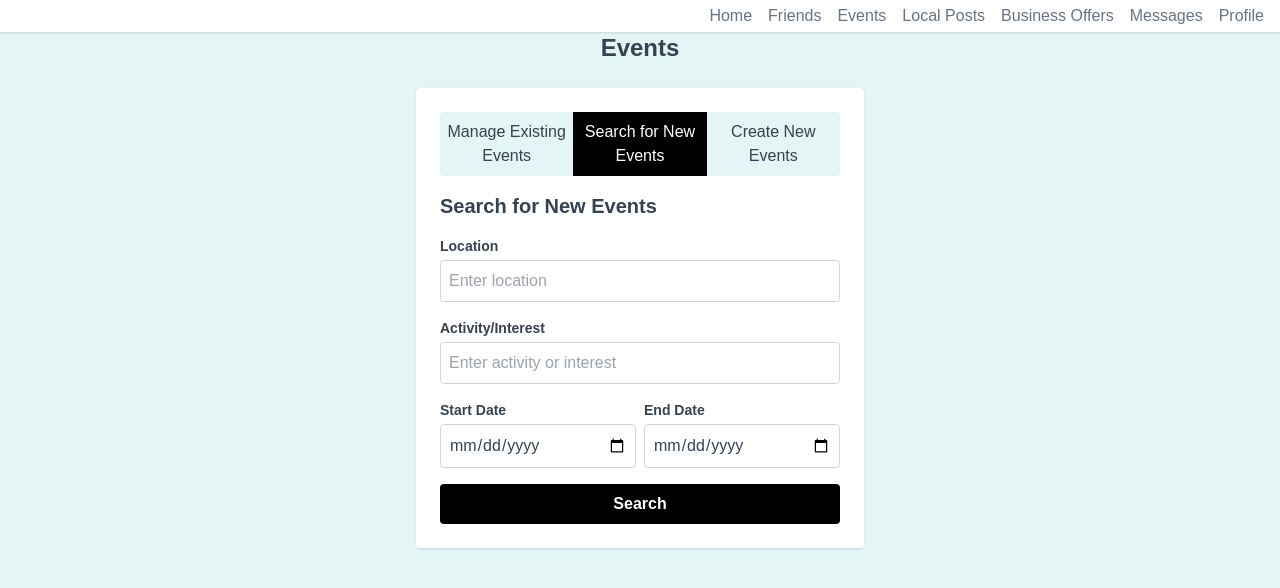
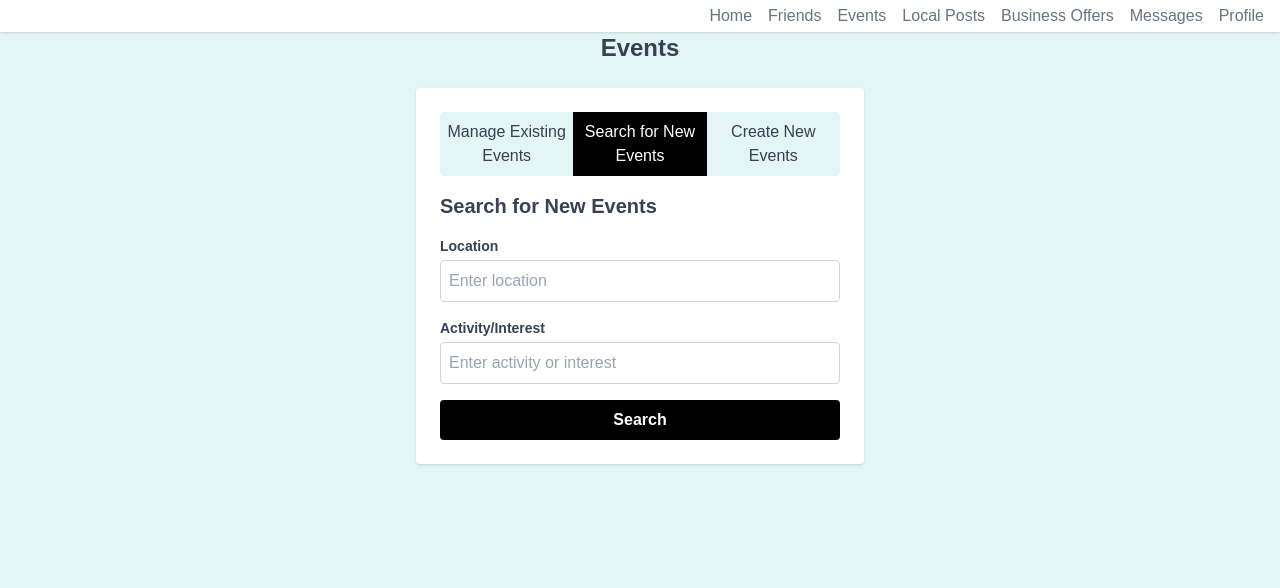
Before and after one commit to bfeeney6/NearMe, a Next.js app in the folder nearme/: page /events in a window 1280 px wide. Shown: the top 588 px of the page. Built offline with nearby package versions, Linux system fonts and the light colour scheme.

Commit message:
added data to search events section

```diff
--- a/nearme/src/app/events/page.js
+++ b/nearme/src/app/events/page.js
@@ -6,7 +6,7 @@ import Navbar from "@/components/Navbar";
 export default function EventsPage() {
   const [activeTab, setActiveTab] = useState("search");
   const [events, setEvents] = useState([]);
-  const [searchedEvents, setSearchedEvents] = useState([]); // Store the search results
+  const [searchedEvents, setSearchedEvents] = useState([]); // Store search results
 
   useEffect(() => {
     async function fetchEvents() {
@@ -27,22 +27,21 @@ export default function EventsPage() {
           endDate: "2024-05-02",
         },
       ];
-      await new Promise((res) => setTimeout(res, 500));
-      setEvents(mockData); // Save events to state
+      await new Promise((res) => setTimeout(res, 500)); // Simulate API delay
+      setEvents(mockData); // Save mock events
     }
 
     fetchEvents();
   }, []);
 
-  // Handle search
+  // Handle search function
   const handleSearch = (location, interest) => {
-    // Filter events based on search criteria
     const filteredEvents = events.filter(
       (event) =>
         event.location.toLowerCase().includes(location.toLowerCase()) &&
         event.interest.toLowerCase().includes(interest.toLowerCase())
     );
-    setSearchedEvents(filteredEvents); // Set the filtered events to display
+    setSearchedEvents(filteredEvents); // Update search results
   };
 
   return (
@@ -87,7 +86,12 @@ export default function EventsPage() {
           </button>
         </div>
 
-        {activeTab === "search" && <SearchEventsSection handleSearch={handleSearch} />}
+        {activeTab === "search" && (
+          <SearchEventsSection
+            handleSearch={handleSearch}
+            searchedEvents={searchedEvents}
+          />
+        )}
         {activeTab === "manage" && <ManageEventsSection events={events} />}
         {activeTab === "create" && <CreateEventsSection />}
       </div>
@@ -98,23 +102,13 @@ export default function EventsPage() {
 /*
    Search Section
  */
-function SearchEventsSection({ handleSearch }) {
+function SearchEventsSection({ handleSearch, searchedEvents }) {
   const [location, setLocation] = useState("");
   const [interest, setInterest] = useState("");
 
-  const [searchedEvents, setSearchedEvents] = useState([]); // Store search results here
-
-  const handleLocationChange = (e) => {
-    setLocation(e.target.value);
-  };
-
-  const handleInterestChange = (e) => {
-    setInterest(e.target.value);
-  };
-
-  const onSearch = () => {
-    handleSearch(location, interest);
-  };
+  const handleLocationChange = (e) => setLocation(e.target.value);
+  const handleInterestChange = (e) => setInterest(e.target.value);
+  const onSearch = () => handleSearch(location, interest);
 
   return (
     <div>
@@ -148,29 +142,6 @@ function SearchEventsSection({ handleSearch }) {
         />
       </div>
 
-      <div className="flex gap-2 mb-4">
-        <div className="flex-1">
-          <label className="block text-sm font-semibold mb-1 text-[var(--color-gray-700)]">
-            Start Date
-          </label>
-          <input
-            type="date"
-            className="border border-gray-300 rounded p-2 w-full"
-            placeholder="dd/mm/yyyy"
-          />
-        </div>
-        <div className="flex-1">
-          <label className="block text-sm font-semibold mb-1 text-[var(--color-gray-700)]">
-            End Date
-          </label>
-          <input
-            type="date"
-            className="border border-gray-300 rounded p-2 w-full"
-            placeholder="dd/mm/yyyy"
-          />
-        </div>
-      </div>
-
       <button
         onClick={onSearch}
         className="w-full py-2 rounded bg-[var(--color-black)] text-[var(--color-white)] font-semibold"
@@ -178,7 +149,7 @@ function SearchEventsSection({ handleSearch }) {
         Search
       </button>
 
-      {/* Display the search results */}
+      {/* Display search results */}
       {searchedEvents.length > 0 && (
         <div>
           <h3 className="mt-6 text-lg font-semibold text-[var(--color-gray-700)]">
@@ -191,10 +162,18 @@ function SearchEventsSection({ handleSearch }) {
                 className="border border-gray-300 rounded p-4 text-[var(--color-gray-700)]"
               >
                 <div>
-                  <div><strong>Location:</strong> {event.location}</div>
-                  <div><strong>Interest:</strong> {event.interest}</div>
-                  <div><strong>Start Date:</strong> {event.startDate}</div>
-                  <div><strong>End Date:</strong> {event.endDate}</div>
+                  <div>
+                    <strong>Location:</strong> {event.location}
+                  </div>
+                  <div>
+                    <strong>Interest:</strong> {event.interest}
+                  </div>
+                  <div>
+                    <strong>Start Date:</strong> {event.startDate}
+                  </div>
+                  <div>
+                    <strong>End Date:</strong> {event.endDate}
+                  </div>
                 </div>
                 <button className="mt-4 px-4 py-2 bg-green-500 text-white rounded hover:bg-green-600">
                   Join Event
@@ -210,14 +189,14 @@ function SearchEventsSection({ handleSearch }) {
 
 /*
    Manage Section
-*/
+ */
 function ManageEventsSection({ events }) {
   return (
     <div>
       <h2 className="text-xl font-semibold mb-4 text-[var(--color-gray-700)]">
         Manage Existing Events
       </h2>
-      {events && events.length > 0 ? (
+      {events.length > 0 ? (
         <ul className="space-y-4">
           {events.map((event) => (
             <li
@@ -225,10 +204,18 @@ function ManageEventsSection({ events }) {
               className="border border-gray-300 rounded p-3 text-[var(--color-gray-700)] flex justify-between items-center"
             >
               <div>
-                <div><strong>Location:</strong> {event.location}</div>
-                <div><strong>Interest:</strong> {event.interest}</div>
-                <div><strong>Start Date:</strong> {event.startDate}</div>
-                <div><strong>End Date:</strong> {event.endDate}</div>
+                <div>
+                  <strong>Location:</strong> {event.location}
+                </div>
+                <div>
+                  <strong>Interest:</strong> {event.interest}
+                </div>
+                <div>
+                  <strong>Start Date:</strong> {event.startDate}
+                </div>
+                <div>
+                  <strong>End Date:</strong> {event.endDate}
+                </div>
               </div>
 
               <div className="flex space-x-2">
```
